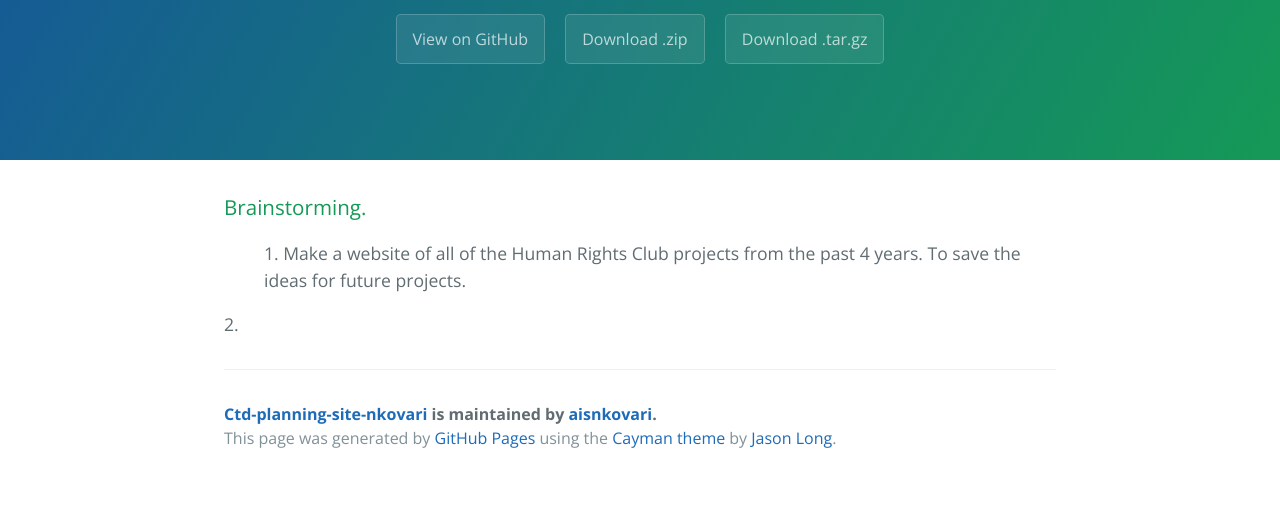
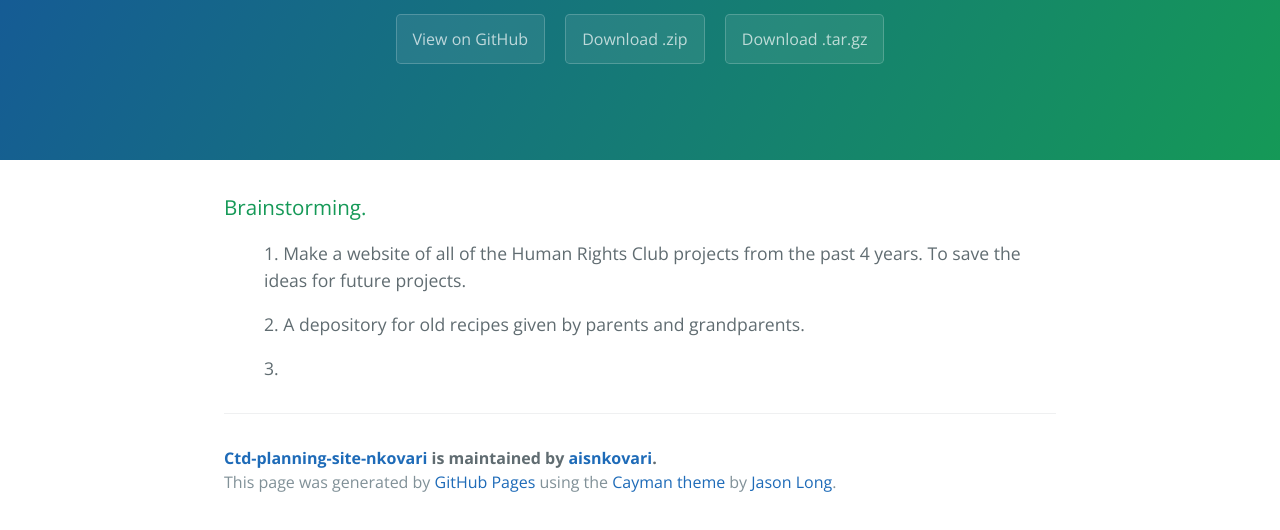
Before and after one commit to aisnkovari/-CTD-Planning-Site-nkovari, a plain HTML site: page index.html in a window 1280 px wide. Shown: the part 176-706 px from the top of the page. Drawn offline with nearby package versions, Linux system fonts and the light colour scheme.

Commit message:
Update index.html

```diff
--- a/index.html
+++ b/index.html
@@ -23,7 +23,8 @@
 <a id="brainstorm" class="anchor" href="#brainstorm" aria-hidden="true"><span class="octicon octicon-link"></span></a>Brainstorming.</h3>
 
 <p> <ol>1. Make a website of all of the Human Rights Club projects from the past 4 years. To save the ideas for future projects.</ol>
- 2.
+    <ol>2. A depository for old recipes given by parents and grandparents.</ol>
+    <ol>3. </ol>
 </p>
 
 
```
